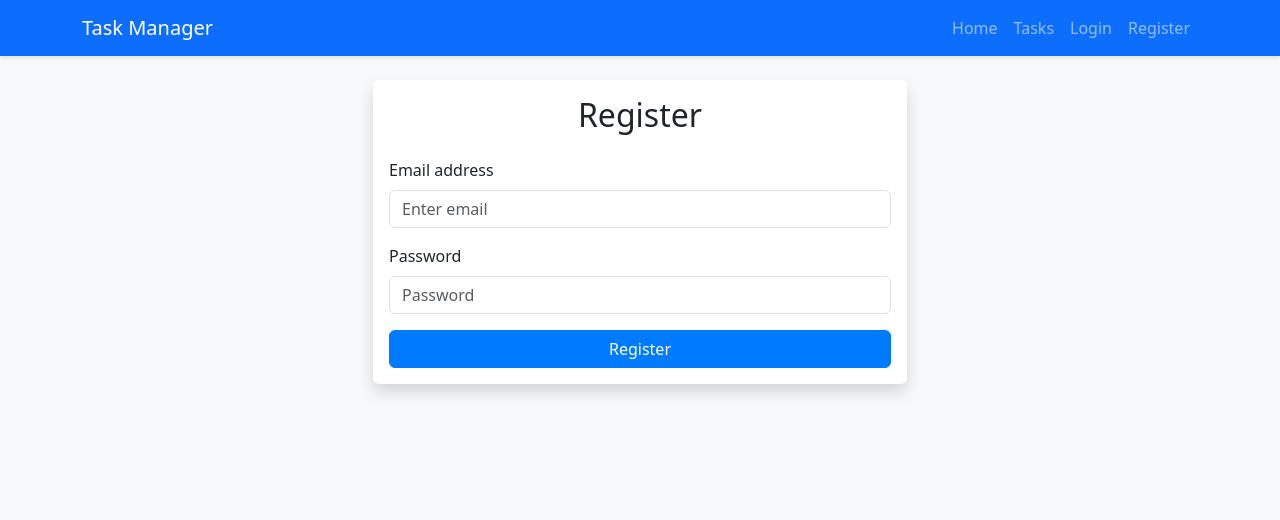
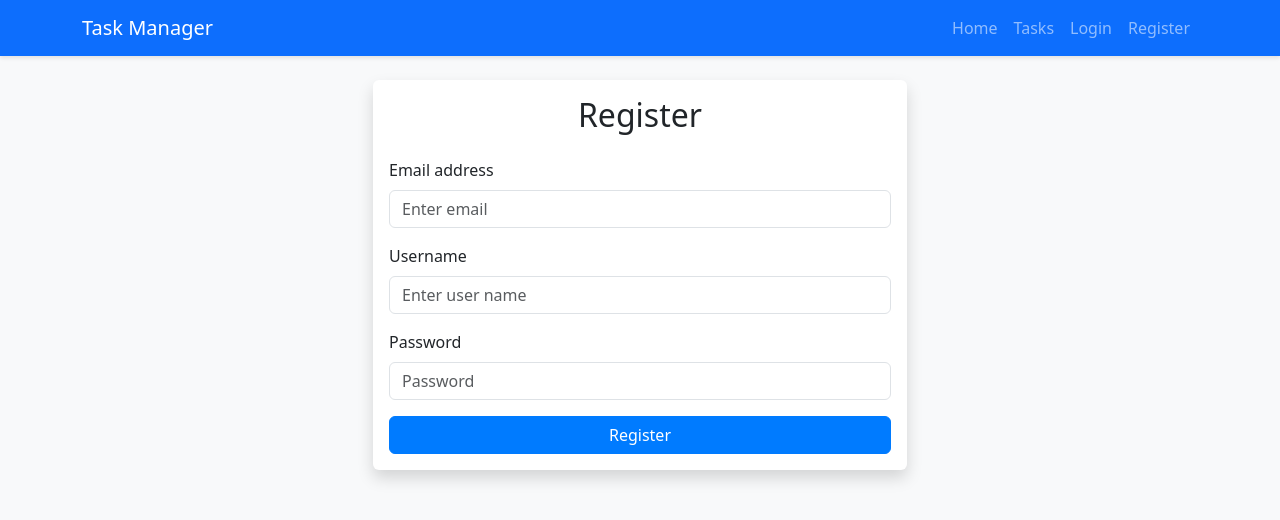
Before and after one commit to MohammadKhallaf/task-manager-frontend, a React (Create React App) app: page /register in a window 1280 px wide. Shown: the top 520 px of the page. Built offline with nearby package versions, Linux system fonts and the light colour scheme.

Commit message:
added authentication flow

```diff
--- a/src/pages/login.jsx
+++ b/src/pages/login.jsx
@@ -1,6 +1,34 @@
+import axios from "axios";
+import { useState } from "react";
 import { Container, Row, Col, Form, Button, Card } from "react-bootstrap";
+import { useDispatch } from "react-redux";
+import { useNavigate } from "react-router-dom";
+import { toast } from "react-toastify";
+import { saveUser } from "../store/slices/auth-slice";
 
 const LoginPage = () => {
+  const navigate = useNavigate();
+  const dispatch = useDispatch();
+  const [email, setEmail] = useState("");
+  const [password, setPassword] = useState("");
+
+  const handleFormSubmit = (event) => {
+    event.preventDefault();
+    // http://localhost:5000/api/user/register
+    axios
+      .post("http://localhost:5000/api/users/login", {
+        email,
+        password,
+      })
+      .then((response) => {
+        toast.success("Logged in!");
+        // run ->
+        dispatch(saveUser(response.data));
+      })
+      .catch(() => {
+        toast.error("Try again later!");
+      });
+  };
   return (
     <Container>
       <Row className="justify-content-md-center">
@@ -8,21 +36,30 @@ const LoginPage = () => {
           <Card className="shadow">
             <Card.Body>
               <h2 className="text-center mb-4">Login</h2>
-              <Form>
+              <Form onSubmit={handleFormSubmit}>
                 <Form.Group className="mb-3">
                   <Form.Label>Email address</Form.Label>
                   <Form.Control
                     type="email"
                     placeholder="Enter email"
                     required
+                    value={email}
+                    onChange={(e) => {
+                      setEmail(e.target.value);
+                    }}
                   />
                 </Form.Group>
+
                 <Form.Group className="mb-3">
                   <Form.Label>Password</Form.Label>
                   <Form.Control
                     type="password"
                     placeholder="Password"
                     required
+                    value={password}
+                    onChange={(e) => {
+                      setPassword(e.target.value);
+                    }}
                   />
                 </Form.Group>
                 <Button variant="primary" type="submit" className="w-100">
--- a/src/pages/register.jsx
+++ b/src/pages/register.jsx
@@ -1,6 +1,33 @@
+import axios from "axios";
+import { useState } from "react";
 import { Container, Row, Col, Form, Button, Card } from "react-bootstrap";
+import { useNavigate } from "react-router-dom";
+import { toast } from "react-toastify";
 
 const RegisterPage = () => {
+  const navigate = useNavigate();
+  const [email, setEmail] = useState("");
+  const [username, setUsername] = useState("");
+  const [password, setPassword] = useState("");
+
+  const handleFormSubmit = (event) => {
+    event.preventDefault();
+    // http://localhost:5000/api/user/register
+    axios
+      .post("http://localhost:5000/api/users/register", {
+        email,
+        username,
+        password,
+      })
+      .then(() => {
+        toast.success("Registered!");
+        navigate("/login");
+      })
+      .catch(() => {
+        toast.error("Try again later!");
+      });
+  };
+
   return (
     <Container>
       <Row className="justify-content-md-center">
@@ -8,13 +35,29 @@ const RegisterPage = () => {
           <Card className="shadow">
             <Card.Body>
               <h2 className="text-center mb-4">Register</h2>
-              <Form>
+              <Form onSubmit={handleFormSubmit}>
                 <Form.Group className="mb-3">
                   <Form.Label>Email address</Form.Label>
                   <Form.Control
                     type="email"
                     placeholder="Enter email"
                     required
+                    value={email}
+                    onChange={(e) => {
+                      setEmail(e.target.value);
+                    }}
+                  />
+                </Form.Group>
+                <Form.Group className="mb-3">
+                  <Form.Label>Username</Form.Label>
+                  <Form.Control
+                    type="text"
+                    placeholder="Enter user name"
+                    required
+                    value={username}
+                    onChange={(e) => {
+                      setUsername(e.target.value);
+                    }}
                   />
                 </Form.Group>
                 <Form.Group className="mb-3">
@@ -23,6 +66,10 @@ const RegisterPage = () => {
                     type="password"
                     placeholder="Password"
                     required
+                    value={password}
+                    onChange={(e) => {
+                      setPassword(e.target.value);
+                    }}
                   />
                 </Form.Group>
                 <Button variant="primary" type="submit" className="w-100">
--- a/src/store/redux.js
+++ b/src/store/redux.js
@@ -1,7 +1,10 @@
 import { configureStore } from "@reduxjs/toolkit";
+import authSlice from "./slices/auth-slice";
 
 const store = configureStore({
-  reducer: {},
+  reducer: {
+    auth: authSlice.reducer,
+  },
 });
 
 export default store;
--- /dev/null
+++ b/src/store/slices/auth-slice.js
@@ -0,0 +1,21 @@
+import { createSlice } from "@reduxjs/toolkit";
+
+const localUserData = localStorage.getItem("user");
+const userInitialData = localUserData ? JSON.parse(localUserData) : {};
+
+const authSlice = createSlice({
+  initialState: userInitialData,
+  name: "auth",
+  reducers: {
+    saveUser: (state, action) => {
+      localStorage.setItem("user", action.payload);
+      return action.payload;
+    },
+    removeUser: () => {
+      localStorage.removeItem("user");
+      return {};
+    },
+  },
+});
+export const { saveUser } = authSlice.actions;
+export default authSlice;
```
